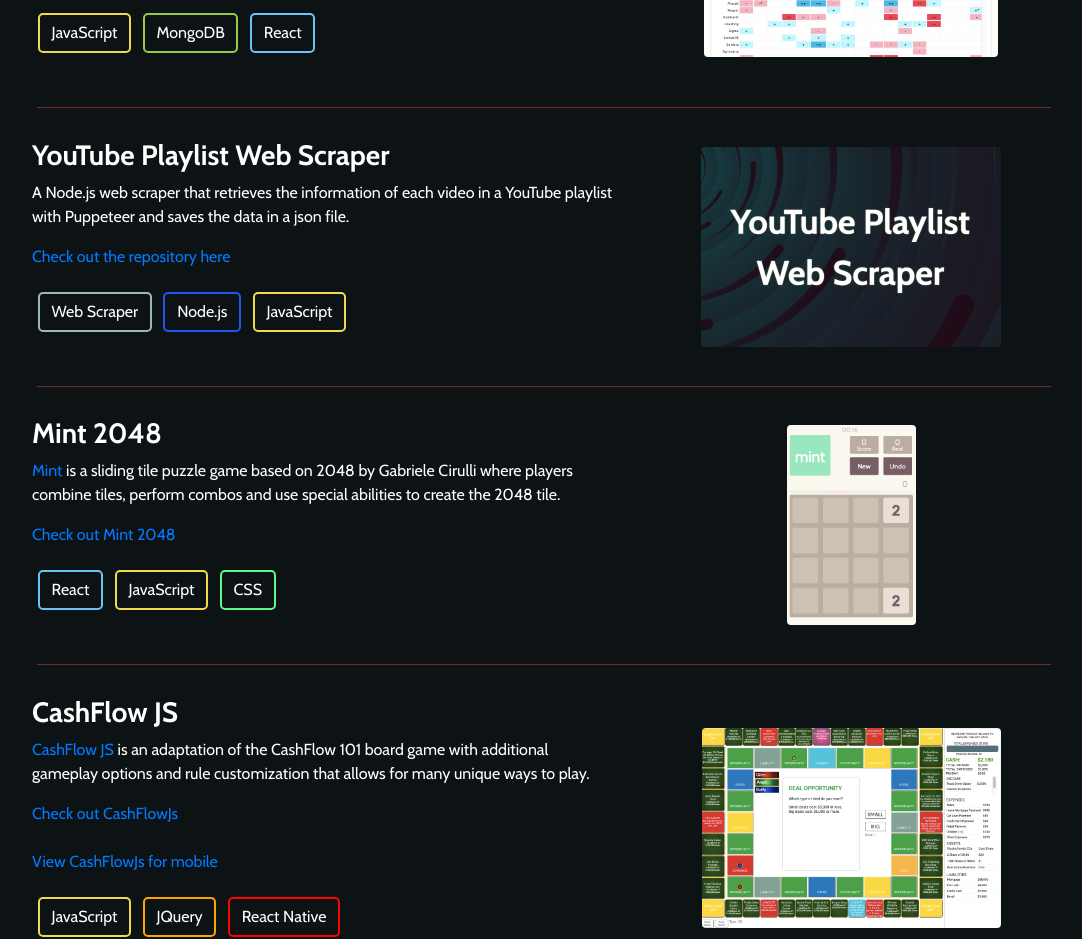
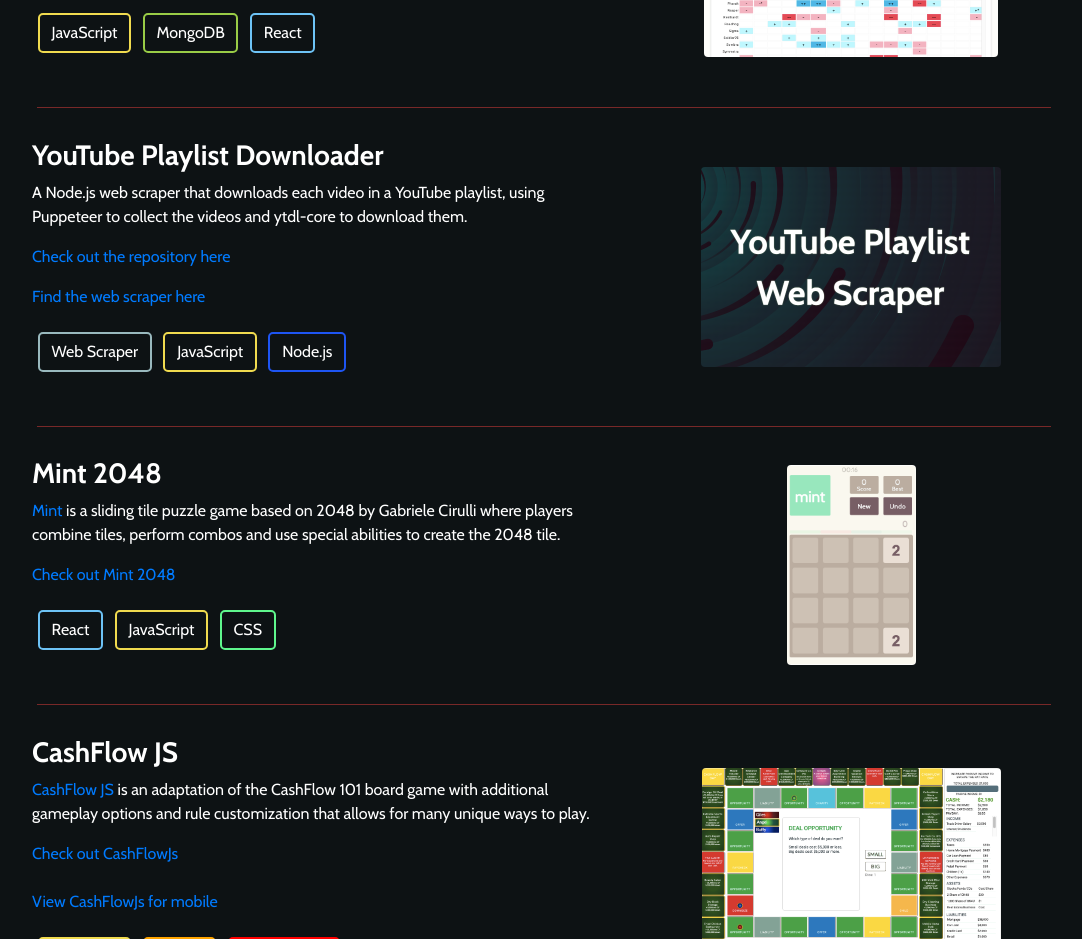
Before and after one commit to Sleighs/Portfolio, a React (Create React App) app: page / in a window 1280 px wide. Shown: the part 1720-2659 px from the top of the page, without its empty margins (96-1178 px from the left). Built offline with nearby package versions, Linux system fonts and the light colour scheme; no server answers; what google-maps-react would draw is missing.

Commit message:
updated project element id's

```diff
--- a/src/Components/Projects/index.js
+++ b/src/Components/Projects/index.js
@@ -30,7 +30,7 @@
 
     return (
         <div id="projects-container" ref={hiddenRef}>
-            <div className="row project-chatplus" id="project5" title="ChatPlus for Rumble"
+            <div className="row project-chatplus" id="project-chatplus" title="ChatPlus for Rumble"
                 style={{display: projectsToDisplay.includes('chatplus') ? 'flex' : 'none'}}
             >
                 <div className="col-md-7 project-description">
@@ -63,7 +63,7 @@
             </div>
             <hr style={{display: projectsToDisplay.includes('chatplus') ? 'flex' : 'none'}}/>
 
-            <div className="row project-realitycalc" id="project1"
+            <div className="row project-realitycalc" id="project-realitycalc"
                 style={{display: projectsToDisplay.includes('realitycalc') ? 'flex' : 'none'}}
             >
                 <div className="col-md-7 project-description">
@@ -87,7 +87,7 @@
             <hr style={{display: projectsToDisplay.includes('realitycalc') ? 'flex' : 'none'}}
 />
 
-            <div className="row project-heromatchups" id="project3"
+            <div className="row project-heromatchups" id="project-heromatchups"
                 style={{display: projectsToDisplay.includes('heromatchups') ? 'flex' : 'none'}}
             >
                 <div className="col-md-7 project-description">
@@ -108,8 +108,8 @@
             </div>
             <hr style={{display: projectsToDisplay.includes('heromatchups') ? 'flex' : 'none'}}/>
 
-            <div className="row project-ytpwebscraper" id="project2"
-                style={{display: projectsToDisplay.includes('ytpwebscraper') ? 'flex' : 'none'}}
+            <div className="row project-ytpwebscraper" id="project-ytpwebscraper"
+                style={{display: projectsToDisplay.includes('yt-playlist-webscraper') ? 'flex' : 'none'}}
             >
                 <div className="col-md-7 project-description">
                     <h3  className="projects-row-title"><strong>YouTube Playlist Web Scraper</strong></h3>
@@ -125,13 +125,39 @@
                 </div>
                 <div className="col-md-5 project-pic-content">
                     <a className="projects-pic-container-ytpwebscraper" target="_blank" href="https://github.com/Sleighs/youtube-playlist-web-scraper/"rel="noreferrer" title="GitHub">
-                        <img className="img-responsive rounded projects-pic mx-auto d-block" alt="CashFlow JS" src={ytpwebscraperPic}/>
+                        <img className="img-responsive rounded projects-pic mx-auto d-block" alt="YouTube Playlist Web Scraper" src={ytpwebscraperPic}/>
                     </a>
                 </div>
             </div>
-            <hr style={{display: projectsToDisplay.includes('ytpwebscraper') ? 'flex' : 'none'}}/>
+            <hr style={{display: projectsToDisplay.includes('yt-playlist-webscraper') ? 'flex' : 'none'}}/>
 
-            <div className="row project-mint" id="project4"
+            <div className="row project-ytpwebscraper" id="project-ytpwebscraper"
+                style={{display: projectsToDisplay.includes('yt-playlist-downloader') ? 'flex' : 'none'}}
+            >
+                <div className="col-md-7 project-description">
+                    <h3  className="projects-row-title"><strong>YouTube Playlist Downloader</strong></h3>
+                    <p>A Node.js web scraper that downloads each video in a YouTube playlist, using Puppeteer to collect the videos and ytdl-core to download them.</p>
+                    <p>
+                        <a target="_blank" href="https://github.com/Sleighs/youtube-playlist-downloader/" rel="noreferrer">Check out the repository here</a>
+                    </p>
+                    <p>
+                        <a target="_blank" href="https://github.com/Sleighs/youtube-playlist-downloader/" rel="noreferrer">Find the web scraper here</a>
+                    </p>
+                    <div className="tag-row">
+                        <Tag name={'Web Scraper'}/>
+                        <Tag name={'JavaScript'}/>
+                        <Tag name={'Node.js'}/>
+                    </div>
+                </div>
+                <div className="col-md-5 project-pic-content">
+                    <a className="projects-pic-container-ytpwebscraper" target="_blank" href="https://github.com/Sleighs/youtube-playlist-downloader/"rel="noreferrer" title="GitHub">
+                        <img className="img-responsive rounded projects-pic mx-auto d-block" alt="YouTube Playlist Downloader" src={ytpwebscraperPic}/>
+                    </a>
+                </div>
+            </div>
+            <hr style={{display: projectsToDisplay.includes('yt-playlist-downloader') ? 'flex' : 'none'}}/>
+
+            <div className="row project-mint" id="project-mint"
                 style={{display: projectsToDisplay.includes('mint') ? 'flex' : 'none'}}
             >
                 <div className="col-md-7 project-description">
@@ -154,7 +180,7 @@
             </div>
             <hr style={{display: projectsToDisplay.includes('mint') ? 'flex' : 'none'}}/>
 
-            <div className="row project-cashflow" id="project2"
+            <div className="row project-cashflow" id="project-cashflow"
                 style={{display: projectsToDisplay.includes('cashflow') ? 'flex' : 'none'}}
             >
                 <div className="col-md-7 project-description">
--- a/src/Context/DataContext.js
+++ b/src/Context/DataContext.js
@@ -10,7 +10,8 @@
     'heromatchups',
     'mint',
     'cashflow',
-    'ytpwebscraper',
+    //'yt-playlist-webscraper',
+    'yt-playlist-downloader',
   ])
 
   return (
```
